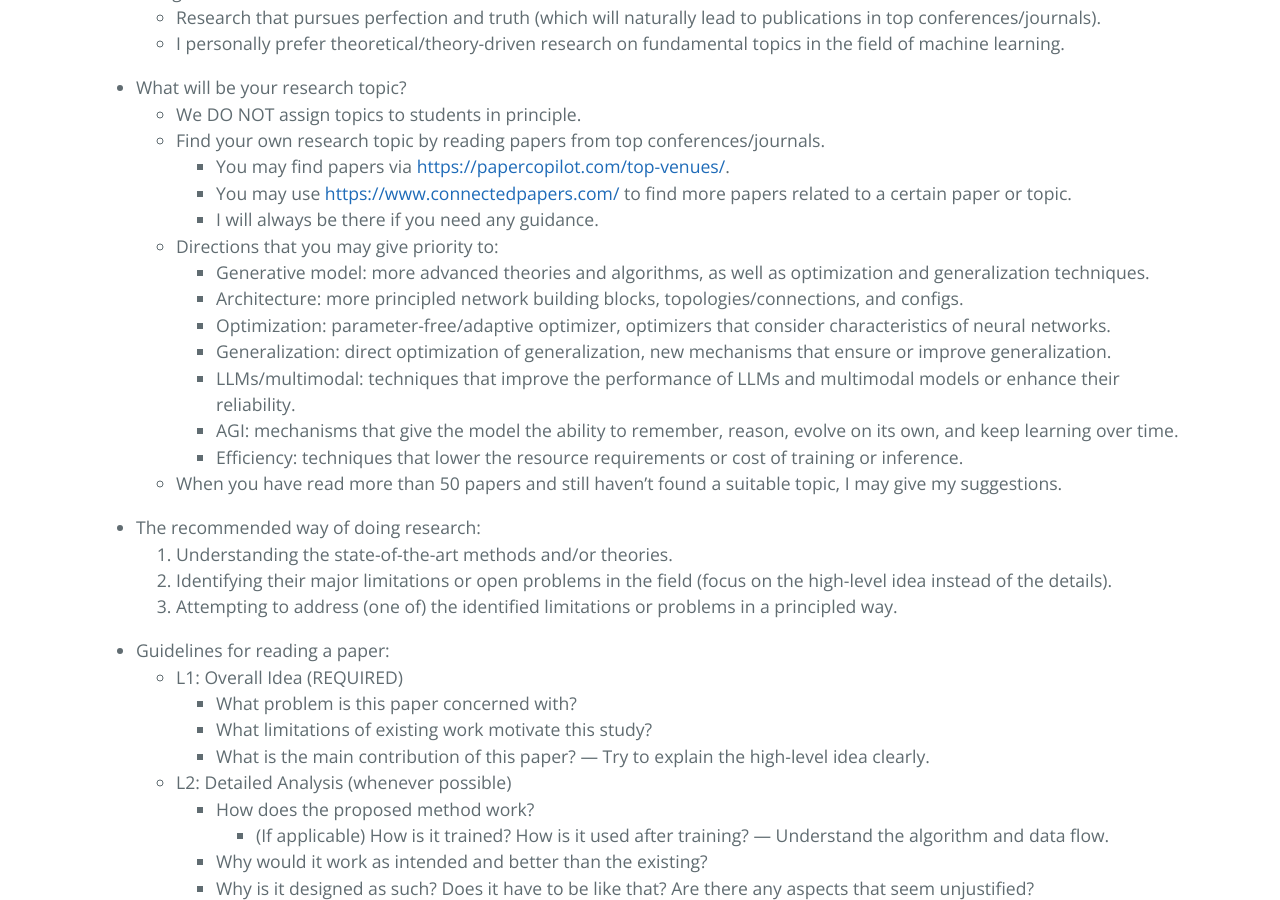
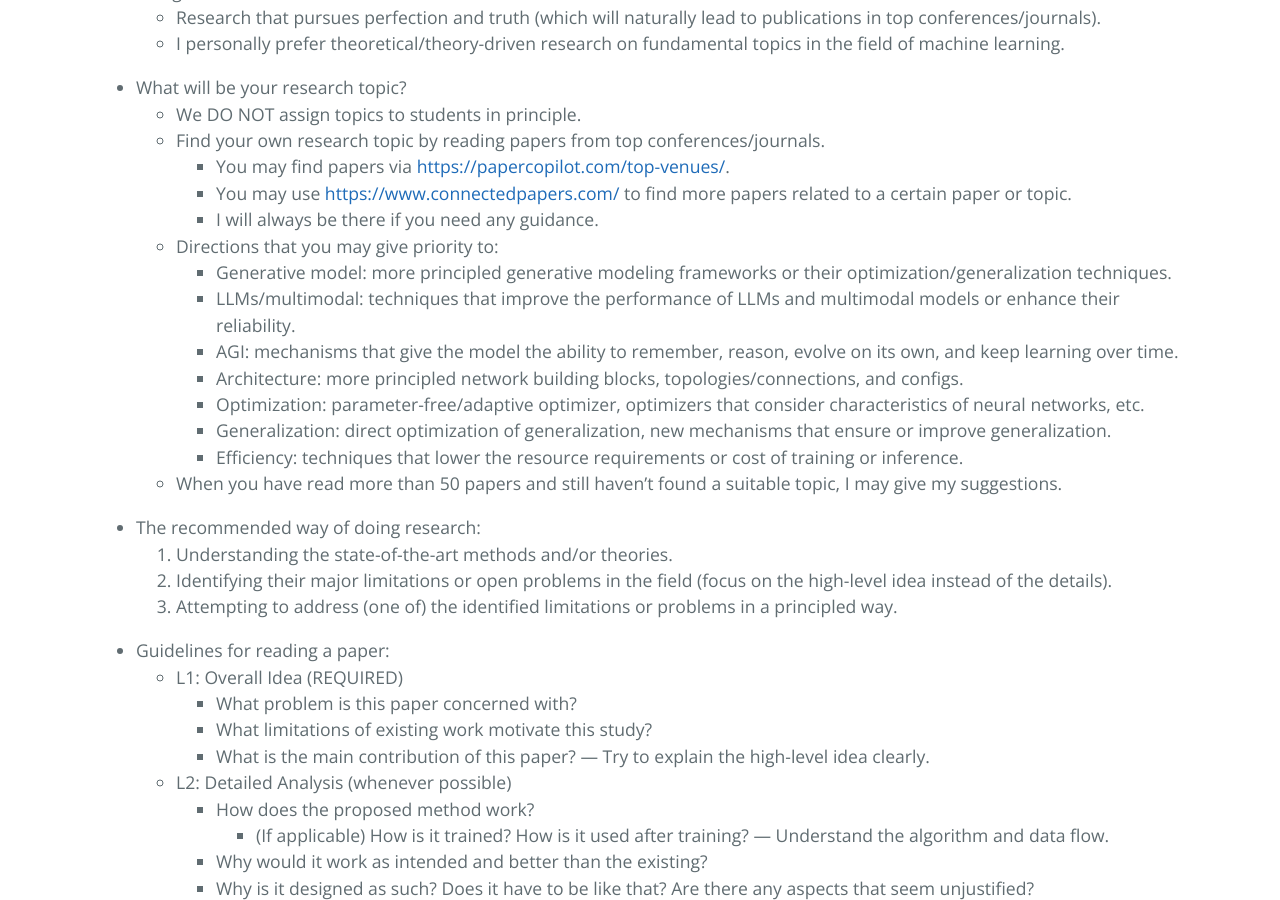
Before and after one commit to ZhimingZhou/zhimingzhou.github.io, a Jekyll site: the page built from _posts/2020-12-09-Prospective-Students.md, in a window 1280 px wide and 900 px high, scrolled down 634 px. Built offline with Jekyll 4.4.1, drawn with Linux system fonts in a browser that asks for light colours.

Commit message:
Update 2020-12-09-Prospective-Students.md

```diff
--- a/_posts/2020-12-09-Prospective-Students.md
+++ b/_posts/2020-12-09-Prospective-Students.md
@@ -29,12 +29,12 @@ I’m looking for TALENTED students with GENUINE enthusiasm for FUNDAMENTAL rese
 		- You may use [https://www.connectedpapers.com/](https://www.connectedpapers.com/) to find more papers related to a certain paper or topic.
 		- I will always be there if you need any guidance.
 	- Directions that you may give priority to:
-		- Generative model: more advanced theories and algorithms, as well as optimization and generalization techniques.
-		- Architecture: more principled network building blocks, topologies/connections, and configs.
-		- Optimization: parameter-free/adaptive optimizer, optimizers that consider characteristics of neural networks.
-		- Generalization: direct optimization of generalization, new mechanisms that ensure or improve generalization.
+		- Generative model: more principled generative modeling frameworks or their optimization/generalization techniques.
 		- LLMs/multimodal: techniques that improve the performance of LLMs and multimodal models or enhance their reliability.
 		- AGI: mechanisms that give the model the ability to remember, reason, evolve on its own, and keep learning over time.
+		- Architecture: more principled network building blocks, topologies/connections, and configs.
+		- Optimization: parameter-free/adaptive optimizer, optimizers that consider characteristics of neural networks, etc.
+		- Generalization: direct optimization of generalization, new mechanisms that ensure or improve generalization.
 		- Efficiency: techniques that lower the resource requirements or cost of training or inference.
 	- When you have read more than 50 papers and still haven't found a suitable topic, I may give my suggestions.
 
```
